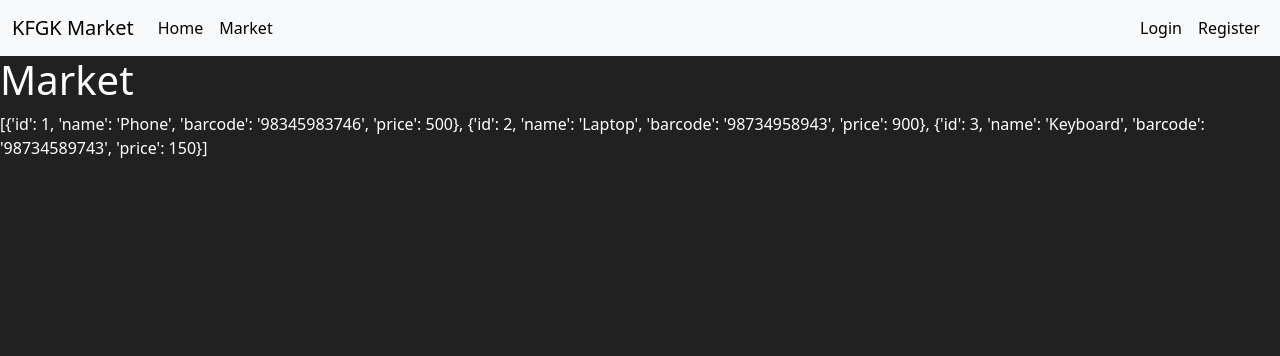
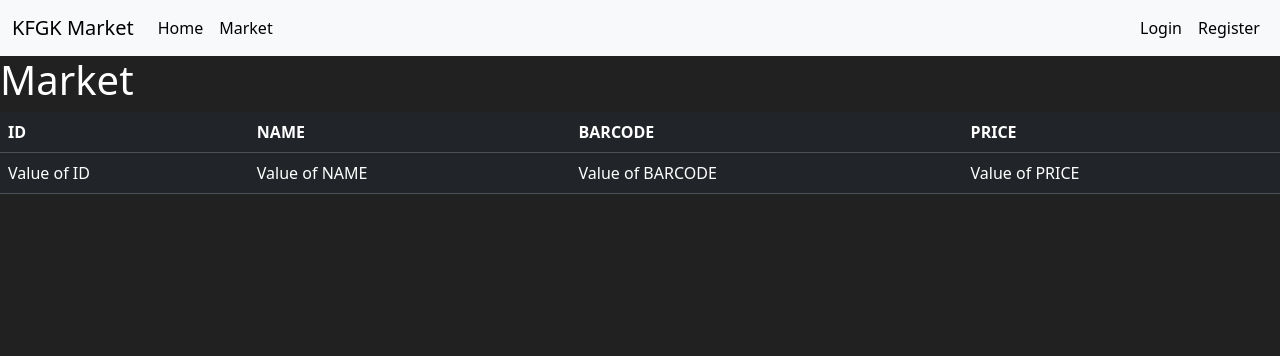
Before and after one commit to Katscan-static/webstack_project_ecommerce, a Flask app: page /market in a window 1280 px wide. Shown: the top 356 px of the page. Run offline with Flask 3, Linux system fonts and the light colour scheme.

Commit message:
added table to the market template

```diff
--- a/templates/market.html
+++ b/templates/market.html
@@ -36,7 +36,29 @@
   </div>
 </nav>
 	  <h1>Market</h1>
-	  <p> {{ items }} </p>
+	  <table class="table table-hover table-dark">
+		  <thead>
+			  <tr>
+				  <th scope='col'>ID</th>
+				  <th scope='col'>NAME</th>
+				  <th scope='col'>BARCODE</th>
+				  <th scope='col'>PRICE</th>
+			  </tr>
+
+		  </thead>
+		  <tbody>
+			  <tr>
+				  <td>Value of ID</td>
+				  <td>Value of NAME</td>
+				  <td>Value of BARCODE</td>
+				  <td>Value of PRICE</td>
+
+			  </tr>
+
+		  </tbody>
+
+
+	  </table>
   </body>
   <style>
 	body {
```
Also changed, not shown: 1 other file.
